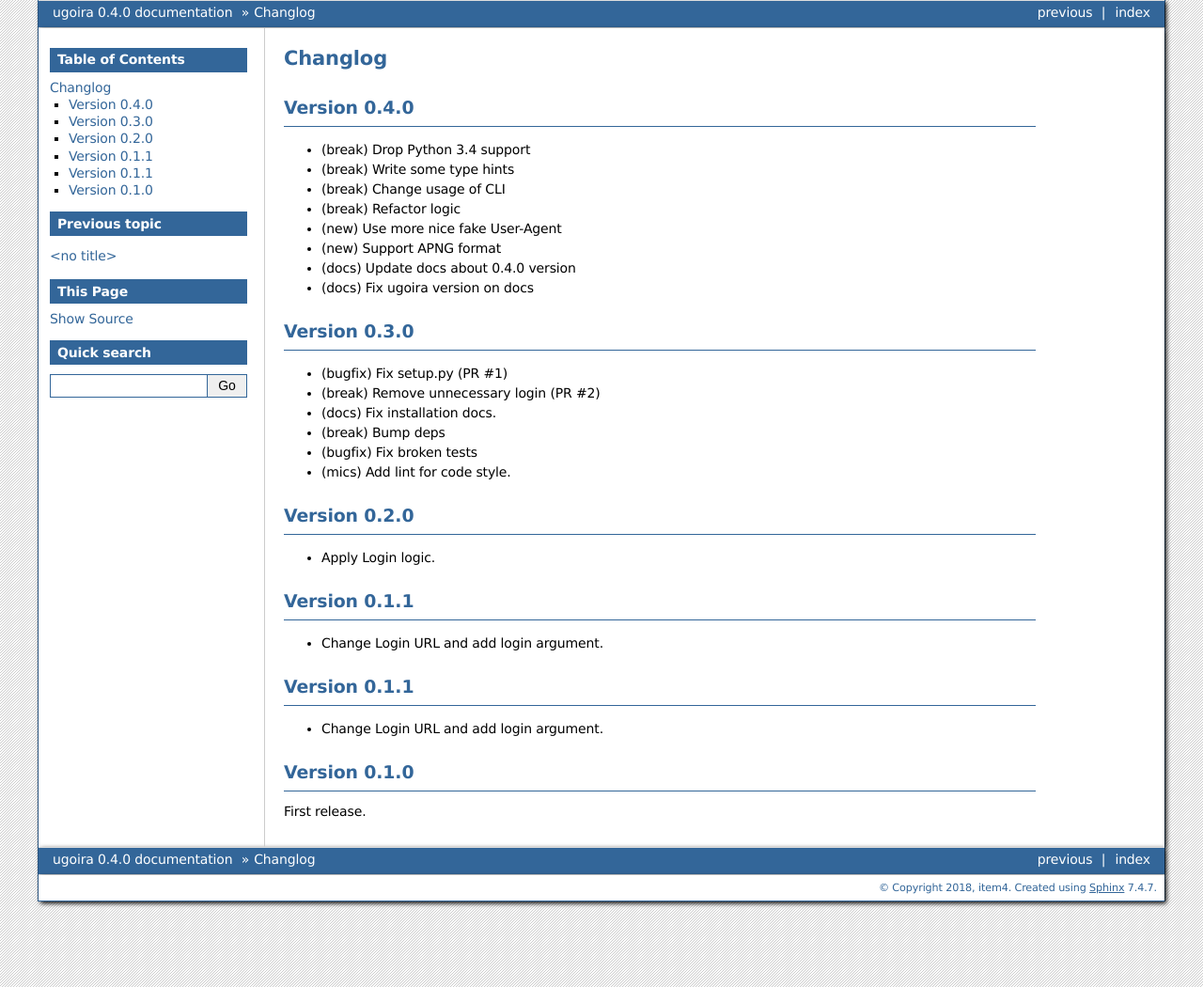
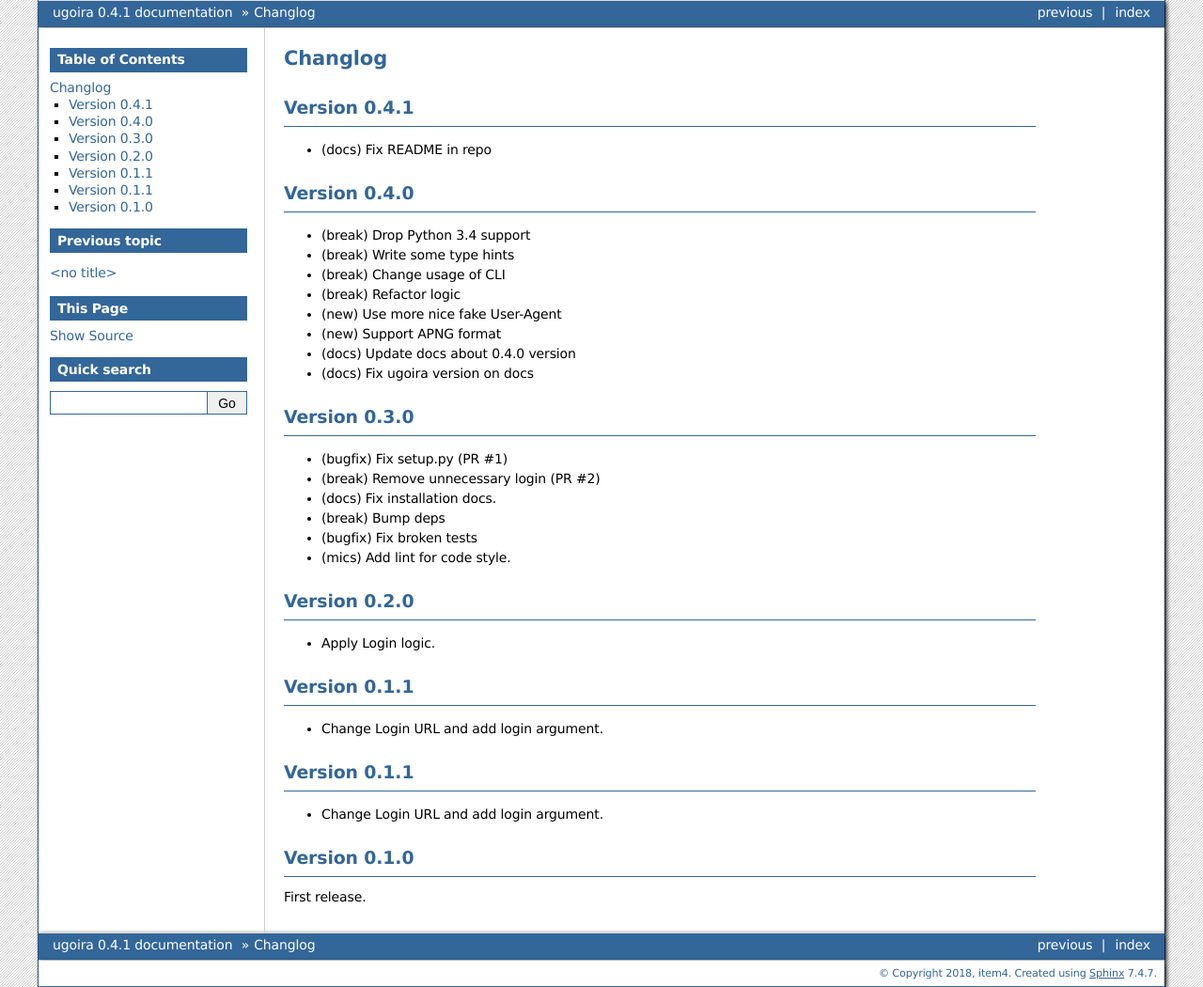
Before and after one commit to item4/ugoira, a Sphinx documentation site: the page built from docs/changelog.rst, in a window 1280 px wide. Shown: the whole page at 94% size. Built offline with Sphinx 7.4.7, drawn with Linux system fonts in a browser that asks for light colours.

Commit message:
Release 0.4.1

```diff
--- a/docs/changelog.rst
+++ b/docs/changelog.rst
@@ -1,5 +1,10 @@
 Changlog
 ========
+
+Version 0.4.1
+-------------
+
+- (docs) Fix README in repo
 
 Version 0.4.0
 -------------
--- a/docs/conf.py
+++ b/docs/conf.py
@@ -62,9 +62,9 @@ author = 'item4'
 # built documents.
 #
 # The short X.Y version.
-version = '0.4.0'
+version = '0.4.1'
 # The full version, including alpha/beta/rc tags.
-release = '0.4.0'
+release = '0.4.1'
 
 # The language for content autogenerated by Sphinx. Refer to documentation
 # for a list of supported languages.
--- a/setup.py
+++ b/setup.py
@@ -29,11 +29,11 @@ setup(
     name='ugoira',
     author='item4',
     author_email='item4_hun' '@' 'hotmail.com',
-    version='0.4.0',
+    version='0.4.1',
     description='ugoira for download pixiv ugoira images',
     long_description=open('README.rst').read(),
     url='https://github.com/item4/ugoira',
-    download_url='https://github.com/item4/ugoira/tarball/0.4.0',
+    download_url='https://github.com/item4/ugoira/tarball/0.4.1',
     license='MIT',
     packages=find_packages(),
     install_requires=install_requires,
@@ -46,7 +46,7 @@ setup(
     },
     keywords=[
         'pixiv',
-        'ugoira'
+        'ugoira',
     ],
     classifiers=[
         'Development Status :: 4 - Beta',
```
Also changed, not shown: README.rst (+3 -26 lines).
